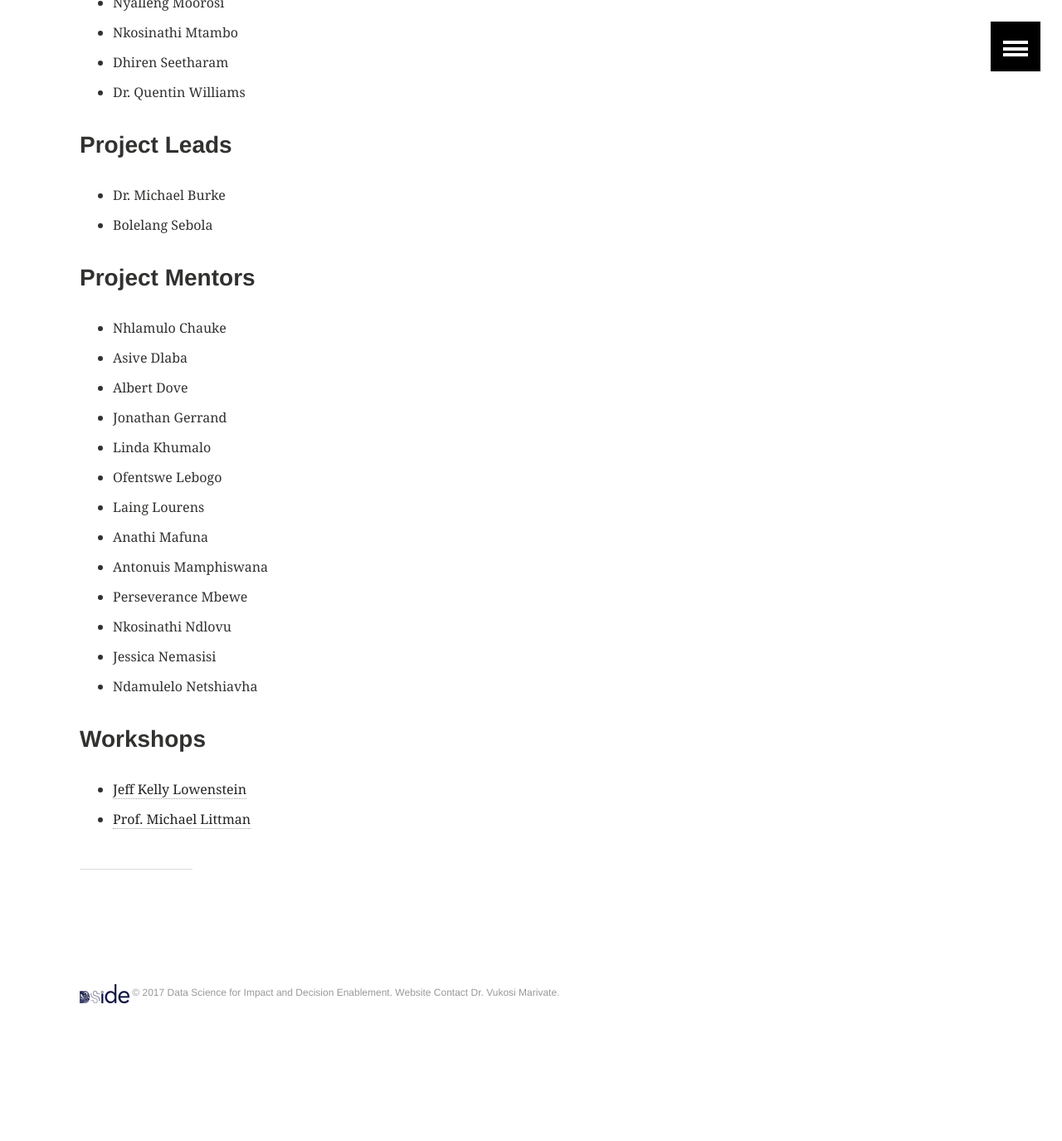
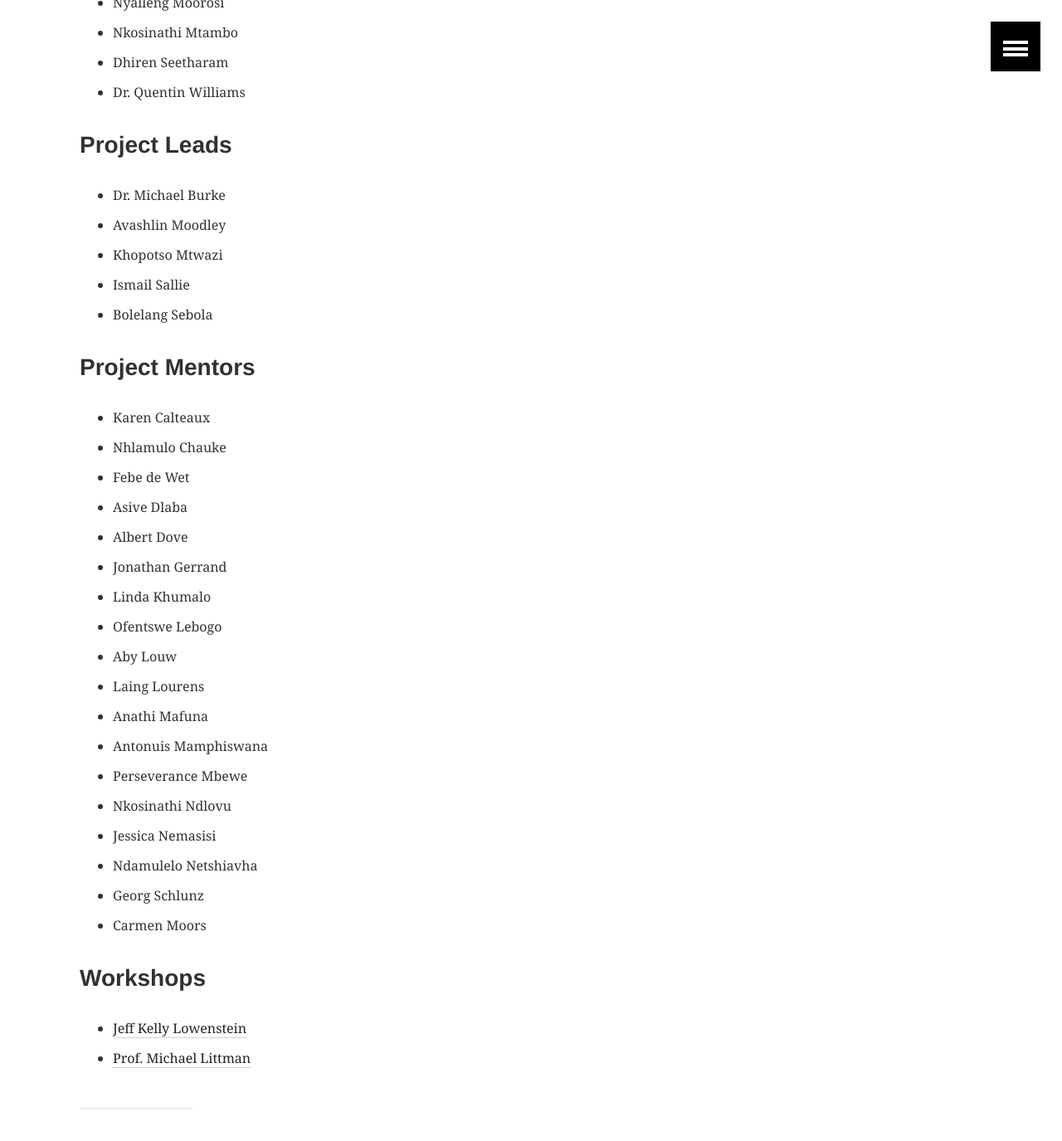
Before and after one commit to DSIDEWeb/dsideweb.github.io, a Jekyll site: the page built from people/2016-2017/index.md, in a window 1280 px wide and 1400 px high, scrolled down 2981 px. Shown: the top 1375 px of the window at 83% size. Built offline with Jekyll 4.4.1, drawn with Linux system fonts in a browser that asks for light colours; before the commit the page ends 4263 px from its top, so only the background shows below that.

Commit message:
Other Updates

```diff
--- a/people/2016-2017/index.md
+++ b/people/2016-2017/index.md
@@ -82,16 +82,22 @@ ads: false
 ### Project Leads
 
 * Dr. Michael Burke
+* Avashlin Moodley
+* Khopotso Mtwazi
+* Ismail Sallie
 * Bolelang Sebola
 
 ### Project Mentors
 
+* Karen Calteaux
 * Nhlamulo Chauke
+* Febe de Wet
 * Asive Dlaba
 * Albert Dove
 * Jonathan Gerrand
 * Linda Khumalo
 * Ofentswe Lebogo
+* Aby Louw
 * Laing Lourens
 * Anathi Mafuna
 * Antonuis Mamphiswana
@@ -99,6 +105,8 @@ ads: false
 * Nkosinathi Ndlovu
 * Jessica Nemasisi
 * Ndamulelo Netshiavha
+* Georg Schlunz
+* Carmen Moors
 
 ### Workshops
 
```
Also changed, not shown: _posts/articles/2017-01-31-lid.md (+2 -3 lines), _posts/articles/2017-01-31-transnet.md (+1 -1 lines).
